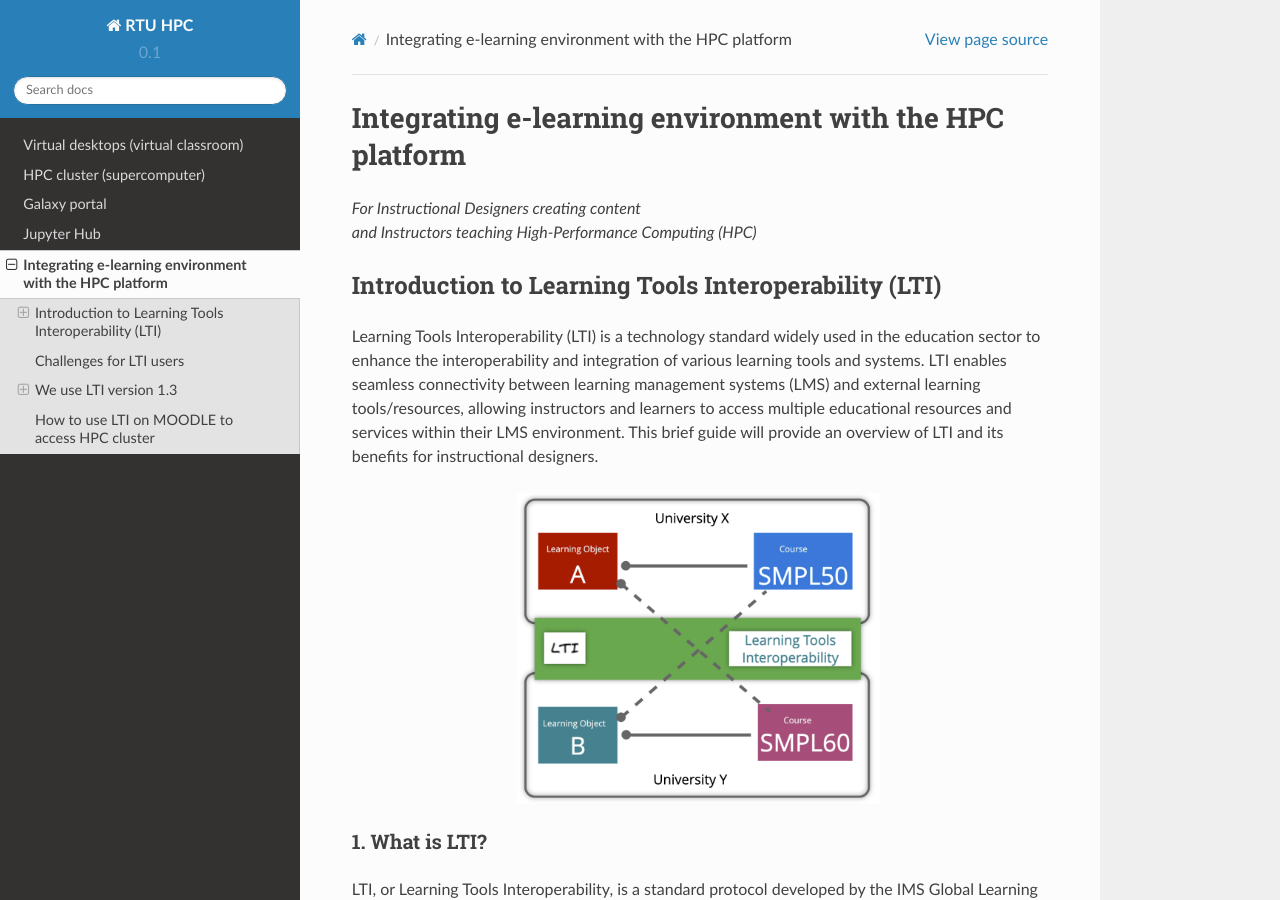
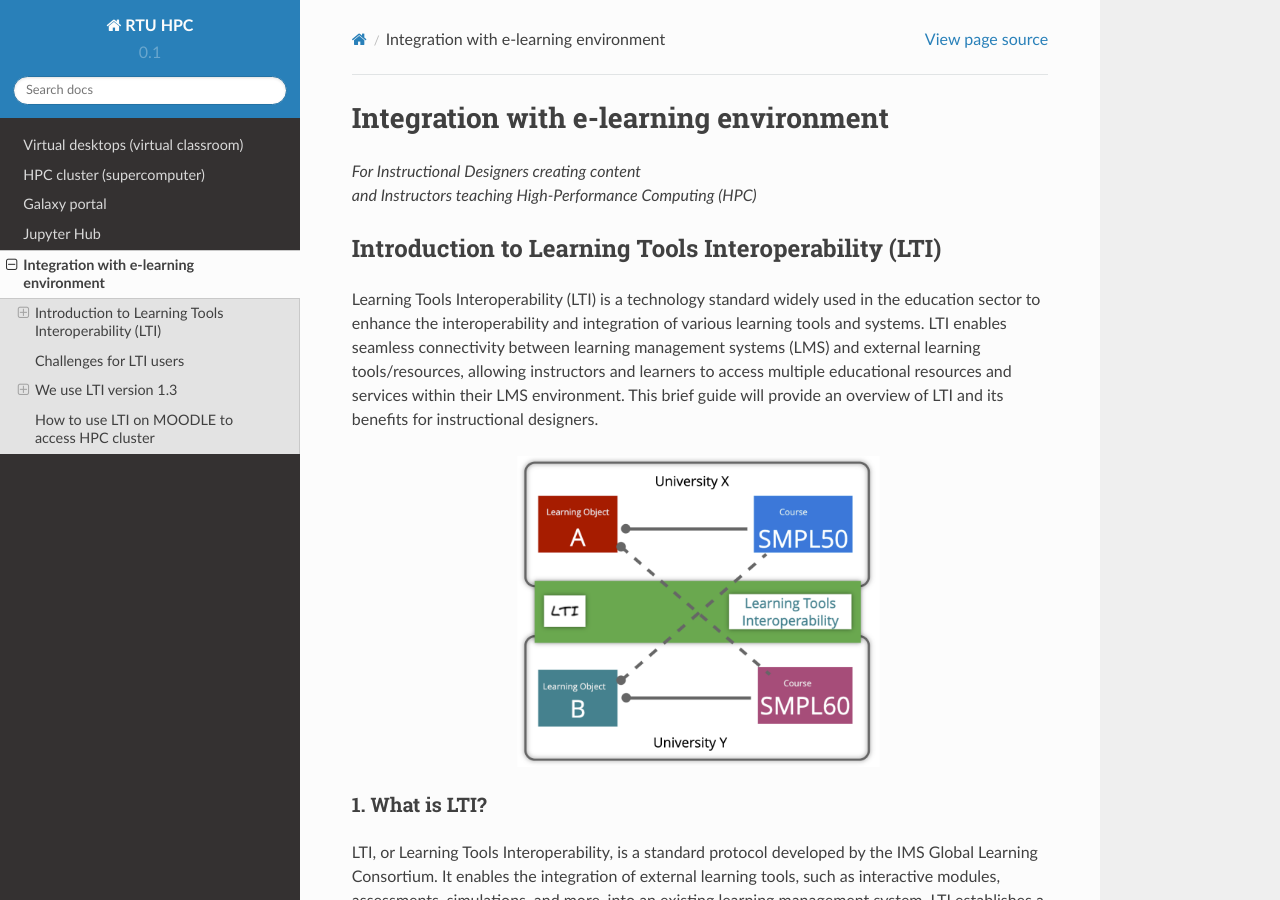
Before and after one commit to rtuhpc/hpc-platform, a Sphinx documentation site: the page built from doc/lti.md, in a window 1280 px wide and 900 px high. Built offline with Sphinx 7.4.7 and the Read the Docs theme 2.0.0, drawn with Linux system fonts in a browser that asks for light colours.

Commit message:
title change

```diff
--- a/doc/lti.md
+++ b/doc/lti.md
@@ -1,5 +1,4 @@
-
-# Integrating e-learning environment with the HPC platform
+# Integration with e-learning environment
 
 *For Instructional Designers creating content <br>
 and Instructors teaching High-Performance Computing (HPC)*
```
